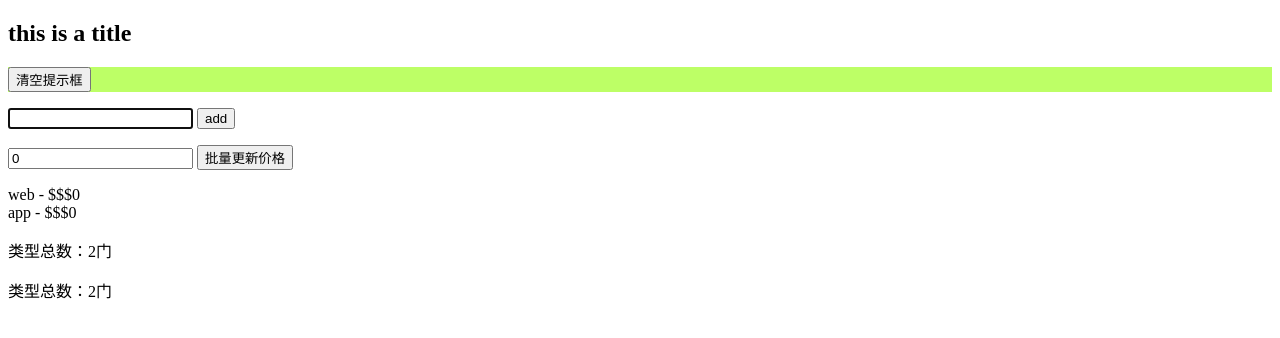
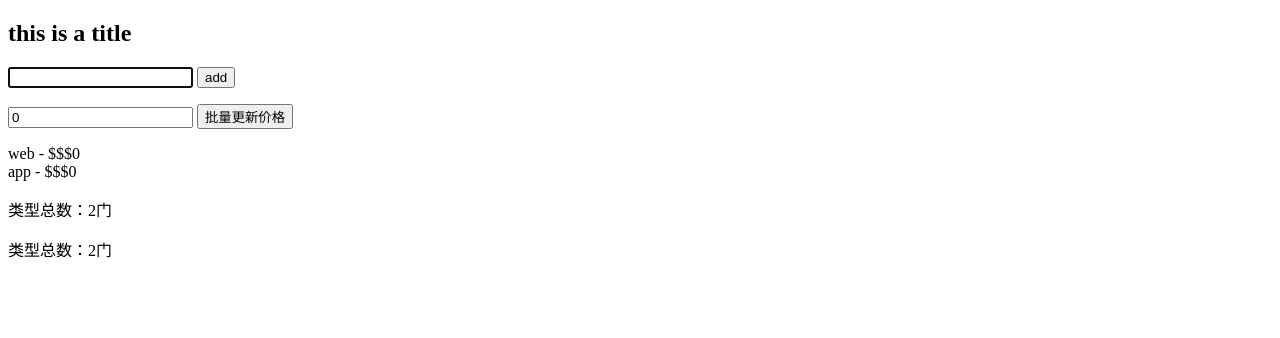
Before and after one commit to Jasmine-wu/iVue2.0, a plain HTML site: page index.html in a window 1280 px wide. Drawn offline with nearby package versions, Linux system fonts and the light colour scheme.

Commit message:
Vue.directive()-ele+binding

```diff
--- a/index.html
+++ b/index.html
@@ -100,8 +100,8 @@
            {{title}}
         </h2>
         <!-- toolBar -->
-        <div class="toolBar">
-            <button @click="$bus.$emit('message-close')"> 清空提示框</button>
+        <div class="toolBar" v-permission="'jasmine'">
+            <button @click="$bus.$emit('message-close')" > 清空提示框</button>
         </div>
         <!-- v-model.number 绑定数字型 -->
         <type-add v-model.number="input_type" @input="input_type=$event" @add-type="addType"> </type-add>
@@ -132,6 +132,8 @@
 
 
     <script>
+        // 模拟用户登陆
+        const role = 'admin';
         // 注册到总线
         Vue.prototype.$bus = new Vue();
 
@@ -142,8 +144,20 @@
 
         // 自定义全局指令
         Vue.directive("focus",{
+            // 钩子函数
             inserted(el){
                 el.focus()
+            }
+        })
+
+        // 自定义全局指令
+        Vue.directive('permission',{
+            inserted(el, binding){
+                console.log(binding)
+                // 若当前用户不是admin，移除该指令作用的元素
+                if (binding.value != role) {
+                    el.parentElement.removeChild(el)
+                }
             }
         })
 
```
